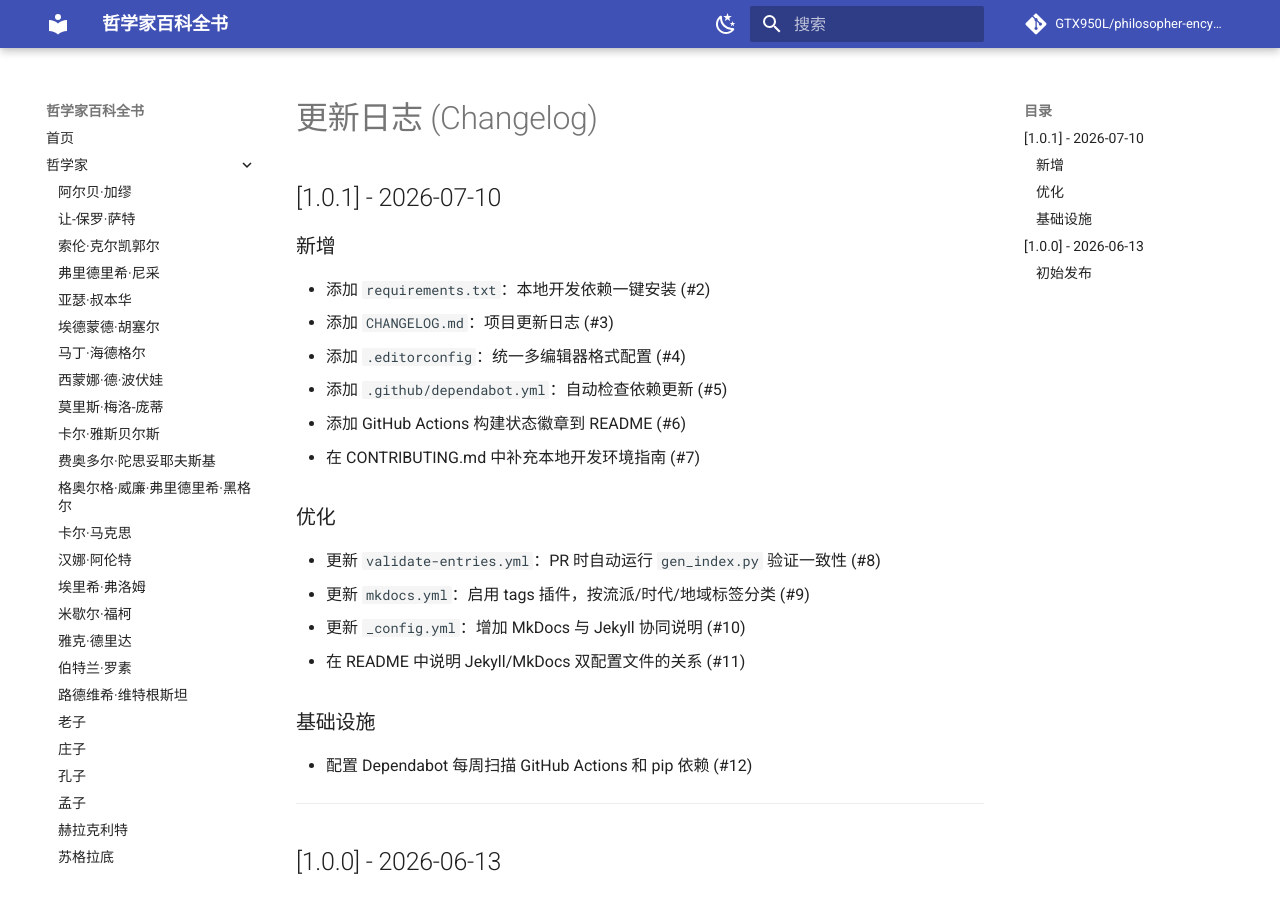
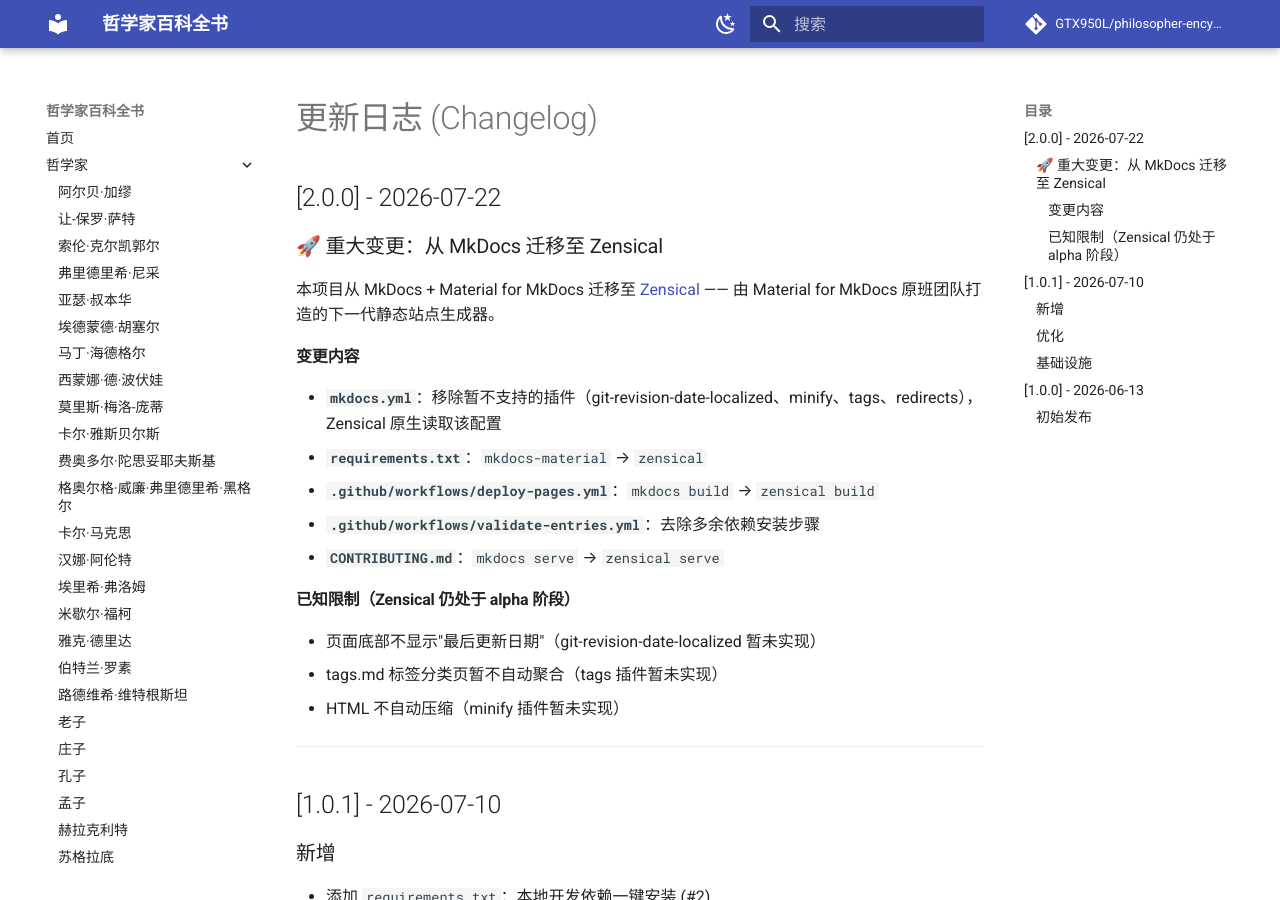
Before and after one commit to GTX950L/philosopher-encyclopedia, an MkDocs documentation site: the page built from content/CHANGELOG.md, in a window 1280 px wide and 900 px high. Built offline with MkDocs 1.6.1 and Material for MkDocs 9.7.7, drawn with Linux system fonts in a browser that asks for light colours; comment, search, counter and statistics services are not loaded.

Commit message:
🚀 从 MkDocs 迁移至 Zensical
- 替换 mkdocs-material 依赖为 zensical
- 移除暂未支持的插件 (git-revision-date-localized, minify, tags, redirects)
- CI: mkdocs build → zensical build
- 更新 CONTRIBUTING.md 和 README 中的工具引用
- 更新 CHANGELOG v2.0.0

```diff
--- a/content/CHANGELOG.md
+++ b/content/CHANGELOG.md
@@ -1,4 +1,24 @@
 # 更新日志 (Changelog)
+
+## [2.0.0] - 2026-07-22
+
+### 🚀 重大变更：从 MkDocs 迁移至 Zensical
+
+本项目从 MkDocs + Material for MkDocs 迁移至 [Zensical](https://zensical.org) —— 由 Material for MkDocs 原班团队打造的下一代静态站点生成器。
+
+#### 变更内容
+- **`mkdocs.yml`**：移除暂不支持的插件（git-revision-date-localized、minify、tags、redirects），Zensical 原生读取该配置
+- **`requirements.txt`**：`mkdocs-material` → `zensical`
+- **`.github/workflows/deploy-pages.yml`**：`mkdocs build` → `zensical build`
+- **`.github/workflows/validate-entries.yml`**：去除多余依赖安装步骤
+- **`CONTRIBUTING.md`**：`mkdocs serve` → `zensical serve`
+
+#### 已知限制（Zensical 仍处于 alpha 阶段）
+- 页面底部不显示"最后更新日期"（git-revision-date-localized 暂未实现）
+- tags.md 标签分类页暂不自动聚合（tags 插件暂未实现）
+- HTML 不自动压缩（minify 插件暂未实现）
+
+---
 
 ## [1.0.1] - 2026-07-10
 
--- a/mkdocs.yml
+++ b/mkdocs.yml
@@ -53,14 +53,15 @@
 plugins:
   - search:
       lang: zh
-  - git-revision-date-localized:
-      type: date
-  - minify:
-      minify_html: true
-  - tags:
-      tags_file: tags.md
-  - redirects:
-      redirect_maps: {}
+  # ⚠️ 以下插件在 Zensical 中尚未实现，暂不启用：
+  # - git-revision-date-localized:
+  #     type: date
+  # - minify:
+  #     minify_html: true
+  # - tags:
+  #     tags_file: tags.md
+  # - redirects:
+  #     redirect_maps: {}
 
 extra:
   social:
```
Also changed, not shown: content/CONTRIBUTING.md (+2 -2 lines), content/README.md (+2 -2 lines), requirements.txt (+2 -8 lines), 2 other files.
